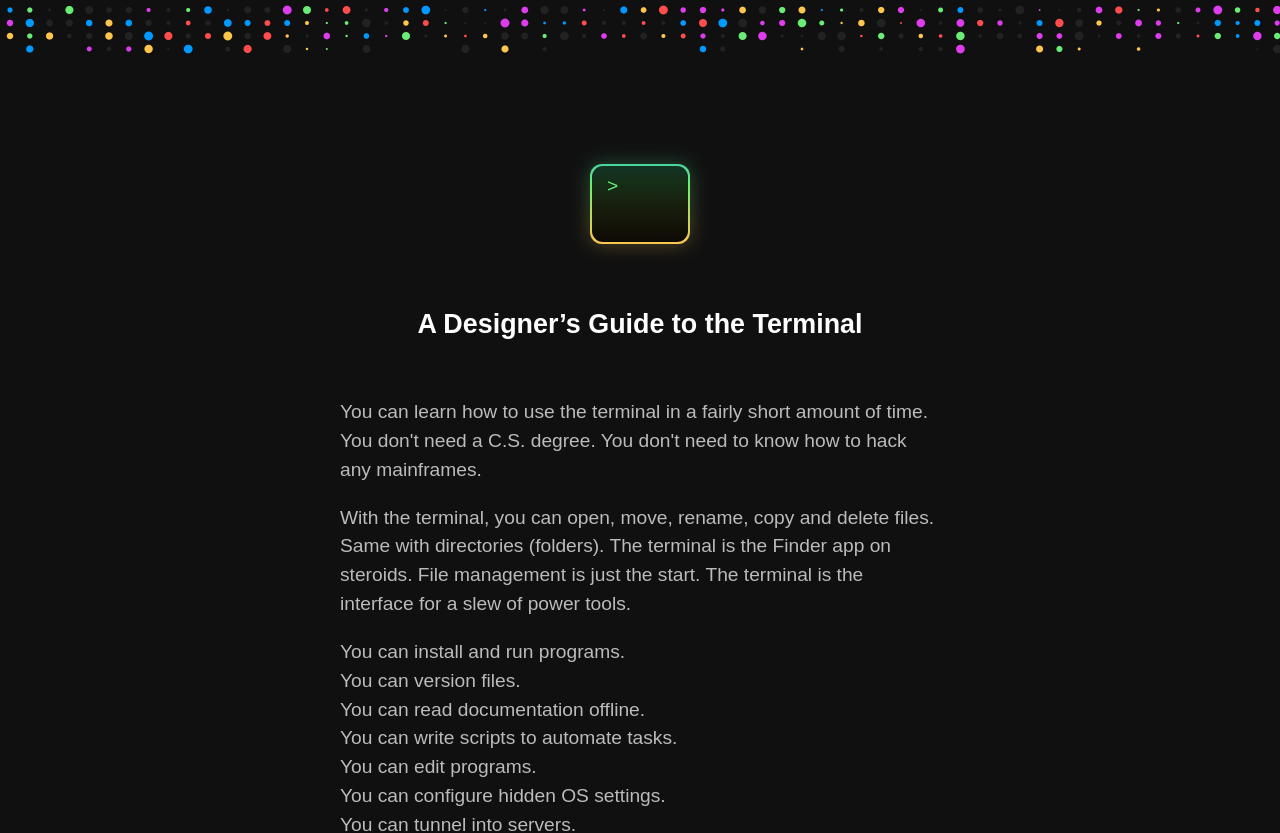
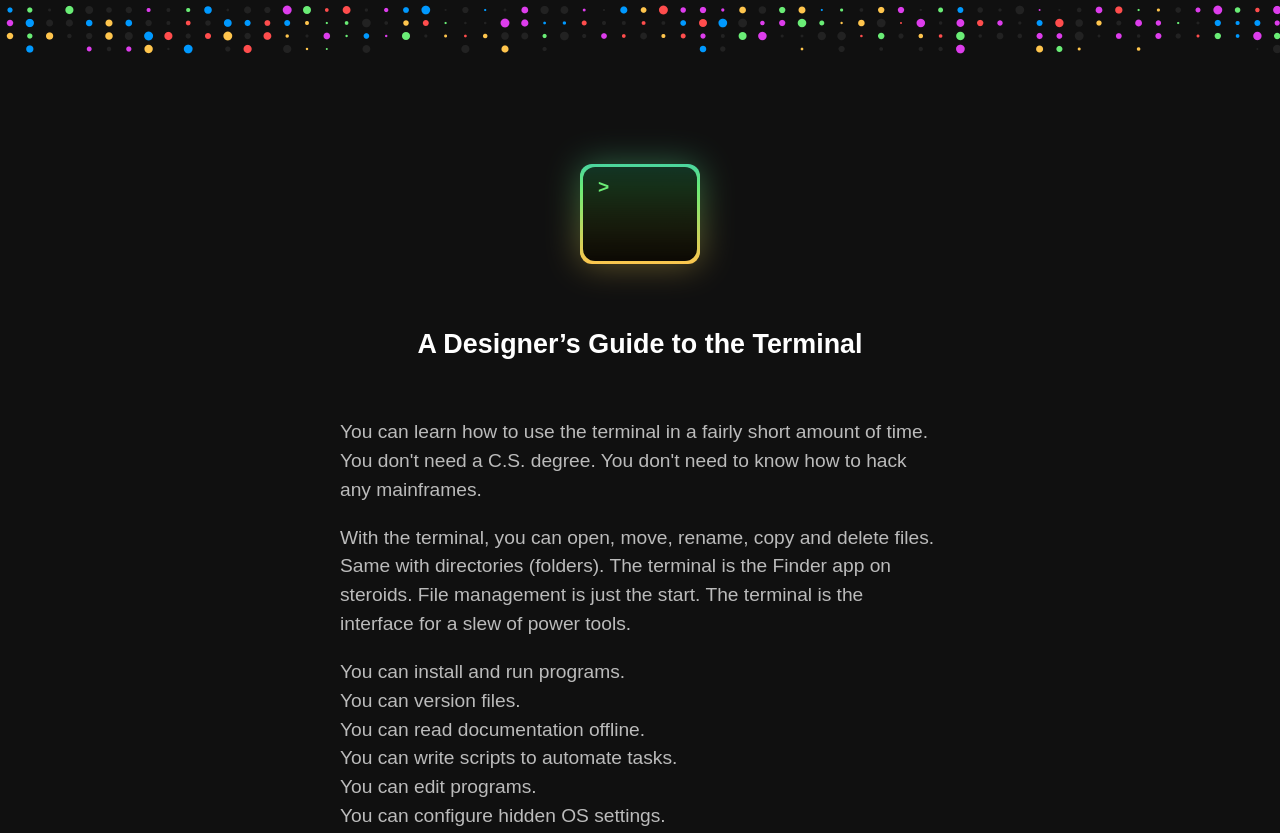
Before and after one commit to philipcdavis/reactfordesign.github.io, a Next.js app: page /terminal in a window 1280 px wide. Shown: the top 833 px of the page. Built offline with nearby package versions, Linux system fonts and the light colour scheme; a web font is replaced by a local one.

Commit message:
Updated pre tag styling

```diff
--- a/components/Text.js
+++ b/components/Text.js
@@ -136,8 +136,24 @@ export const Markdown = styled.div`
     margin-bottom: 2.5em;
   }
 
-         & pre, & code {
+  & code {
+    padding: 2px 4px;
+    border: 2px solid ${color.gray2};
+    color: ${color.white};
+    border-radius: 4px;
     font-size: 16px;
-           font-family: "SF Mono", menlo, 'Consolas';
+    font-family: "SF Mono", Menlo, Consolas, Monaco, "Andale Mono",
+      "Ubuntu Mono", monospace;
+  }
+
+  & pre {
+    overflow-x: auto;
+  }
+
+  & pre code {
+    background-color: transparent;
+    padding: 0;
+    border-radius: none;
+    border: none;
   }
 `;
--- a/pages/terminal/terminal.md
+++ b/pages/terminal/terminal.md
@@ -25,10 +25,10 @@ image: "https://react.design/social/terminal.png"
 
 <div style="
     position: relative;
-    padding: 2px;
+    padding: 3px;
     background: linear-gradient(0deg,#F04DFF, #FF4D4D, #FFC54D, #6AED76, #0099FF);
     background-size: 300% 300%;
-    width: 100px;
+    width: 120px;
     margin: 100px auto 60px auto;
     animation: TerminalBackground 7s infinite alternate;
     border-radius: 12px;
@@ -39,21 +39,22 @@ image: "https://react.design/social/terminal.png"
     right: 0;
     bottom: 0;
     left: 0;
-    opacity: 0.3;
+    opacity: 0.4;
     background: linear-gradient(0deg,#F04DFF, #FF4D4D, #FFC54D, #6AED76, #0099FF);
     background-size: 300% 300%;
-    width: 100px;
+    width: 120px;
     animation: TerminalBackground 7s infinite alternate;
     border-radius: 12px;
-    filter: blur(10px);
+    filter: blur(17px);
   ">
   </div>
 
   <div style="
     background: rgba(0, 0, 0, 0.80) linear-gradient(0deg, black, transparent);
-    border-radius: 11px;
-    height: 76px;
+    border-radius: 12px;
+    height: 94px;
     opacity: 0.95;
+    font-weight: bold;
     color: #FFB212;
     animation: TerminalCursor 7s infinite alternate;
     padding: 20px 15px;
```
Lines whose indentation alone changed are shown as unchanged.
